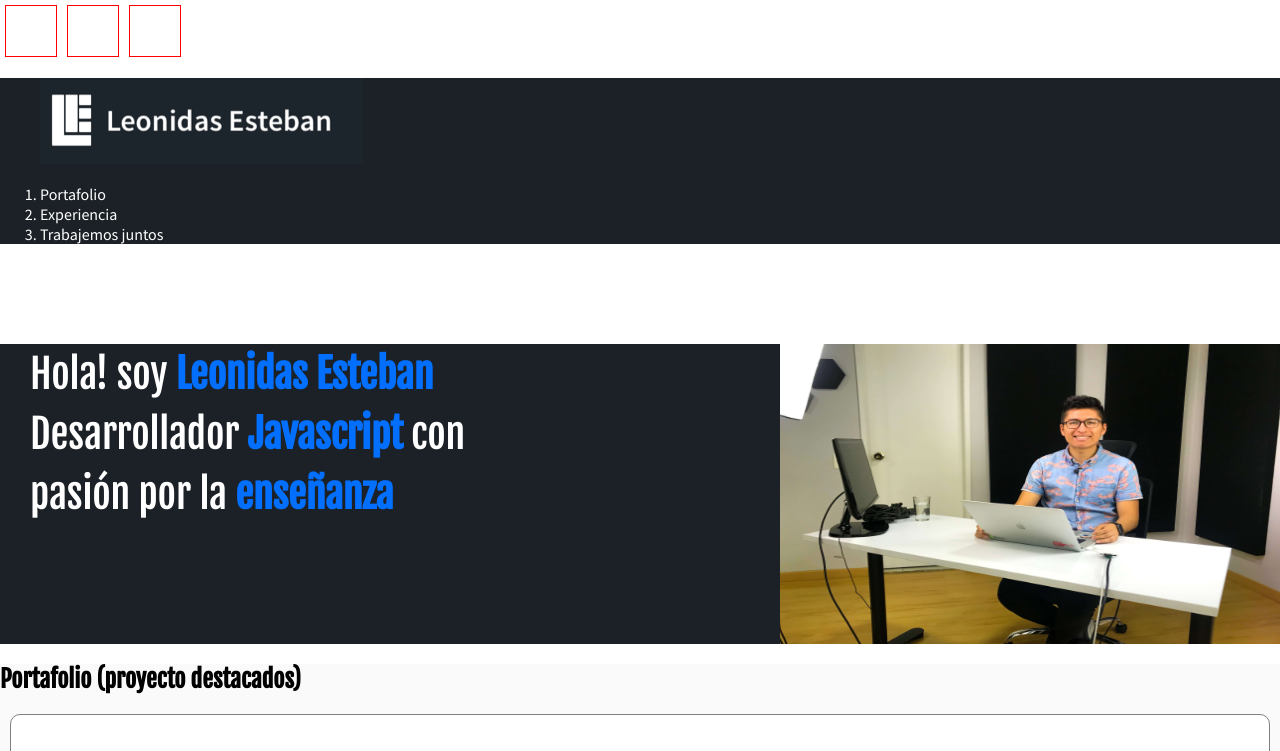
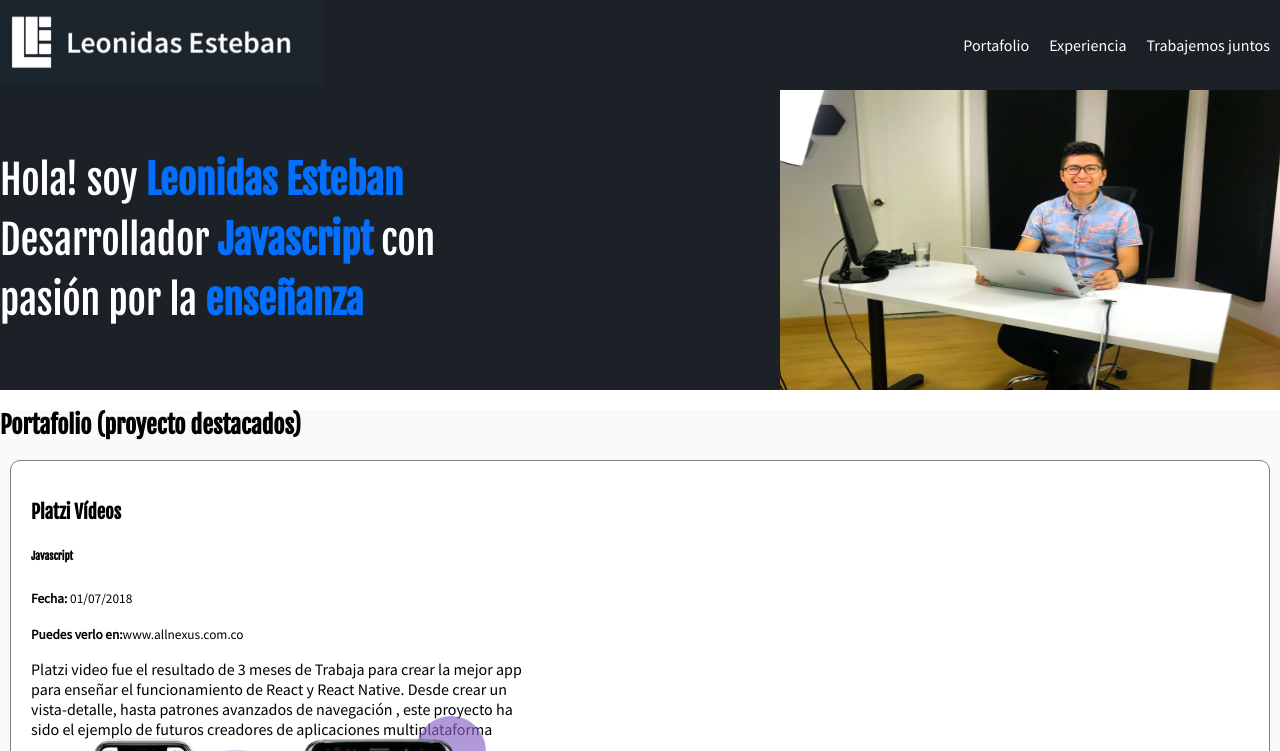
Before and after one commit to lennin-satanas/Dise-oWEb, a plain HTML site: page index.html in a window 1280 px wide. Shown: the top 751 px of the page. Drawn offline with Linux system fonts and the light colour scheme.

Commit message:
primera parte estilos finaes

```diff
--- a/css/estilos.css
+++ b/css/estilos.css
@@ -58,7 +58,8 @@ h1{
     /* text-transform: uppercase; */
     /* text-decoration: underline */
     color: white;
-    margin: 100px 150px 70px 30px
+    /* margin: 100px 150px 70px 30px */
+    margin: 0;
 
 }
 
@@ -69,12 +70,50 @@ h1 strong{
 .header{
     background-color: #1b2127;
     color: white;
+    display: flex;
+    height: 90px;
+    /* align-items: center; */
+    justify-content: space-between;
 
+
+}
+
+ol,
+ul{
+    margin: 0;
+    padding: 0;
+    list-style: none;
+}
+
+figure{
+  margin: 0;
 }
 /* selector descendente */
 .header a{
     color:white;
     text-decoration: none
+}
+.menu{
+  height: inherit;
+}
+
+.header ol{
+  display: flex;
+  height:inherit;
+
+}
+
+.header ol li{
+  height:inherit;
+
+}
+
+.header a{
+
+  height: inherit;
+  display: flex;
+  align-items: center;
+  padding: 0 10px;
 }
 .hero{
     height: 300px;
@@ -82,7 +121,9 @@ h1 strong{
     background-size: 500px 300px;
     background-repeat: no-repeat;
     background-position-x: right;
-    background-color: #1b2127
+    background-color: #1b2127;
+    display: flex;
+    align-items: center;
 }
 .portfolio{
     background: #fafafa;
@@ -134,3 +175,9 @@ h1 strong{
     border: red solid 1px;
     flex-shrink: 0;
 }
+
+.footer{
+  background: #1b2127;
+  display: flex;
+  justify-content: space-between;
+}
--- a/index.html
+++ b/index.html
@@ -21,17 +21,17 @@
     </style> -->
 </head>
 <body>
-    <div class="flexbox">
-        <div class="box"></div>
-        <div class="box"></div>
-        <div class="box"></div>
+      <!-- <div class="flexbox">
+          <div class="box"></div>
+          <div class="box"></div>
+          <div class="box"></div>
 
-    </div>
+      </div> -->
 
     <!-- Estilos en línea -->
     <!-- <header style="color:blue; background:brown"> -->
     <header class="header">
-        <div>
+
             <figure class="logo">
                 <img src="images/logo.png" alt="Logo de http://leinidadesteban.com">
             </figure>
@@ -49,7 +49,7 @@
 
                         </ol>
                 </nav>
-        </div>
+
 
     </header>
     <!--Seccion principal-->
@@ -118,6 +118,14 @@
 
     </section>
     <!-- fin de la seccion contactos -->
-    <footer class="footer">footer</footer>
+    <footer class="footer">
+      <div>
+        <p>Curso de Desarrollador Platzi <img src="images/platzi.png">
+        </p>
+      </div>
+      <div>
+        <p>Diseñado por <a href="">@uriel</a></p>
+      </div>
+    </footer>
 </body>
 </html>
```
